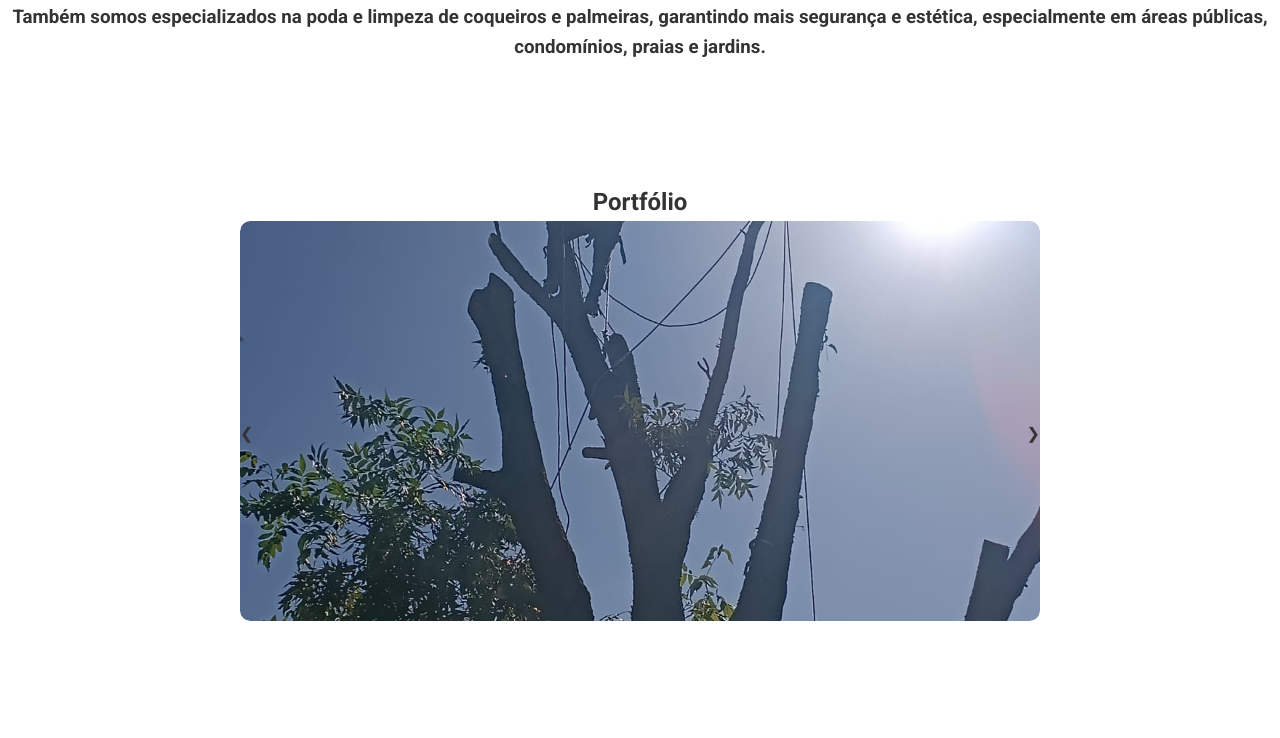
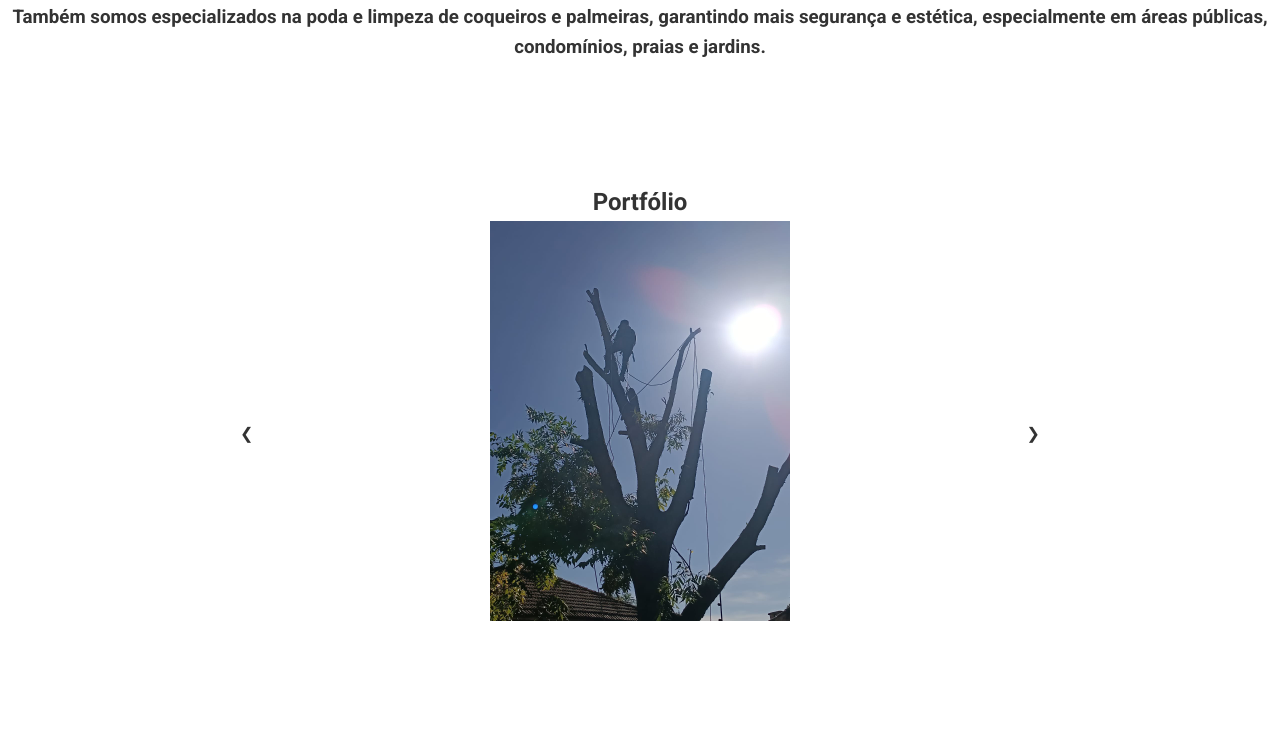
Before and after one commit to Alexecopodas/ecopodas-site, a plain HTML site: page index.html in a window 1280 px wide. Shown: the part 2065-2803 px from the top of the page. Drawn offline with Linux system fonts and the light colour scheme.

Commit message:
Update style.css

```diff
--- a/style.css
+++ b/style.css
@@ -33,7 +33,14 @@ header .container { display:flex; justify-content:space-between; align-items:cen
 .portfolio-section { padding:60px 0; text-align:center; }
 .slider { position:relative; max-width:800px; margin:auto; overflow:hidden; border-radius:10px; }
 .slides { display:flex; }
-.slide { min-width:100%; display:none; max-height:400px; margin:0 auto; object-fit:cover; border-radius:10px; }
+.slide {
+    min-width:100%;
+    display:none;
+    max-height:400px;
+    margin:0 auto;
+    object-fit:contain;  /* mantém a imagem inteira */
+    border-radius:10px;
+}
 .slide.active { display:block; }
 .slider-controls { position:absolute; top:50%; width:100%; display:flex; justify-content:space-between; }
 
@@ -75,5 +82,5 @@ footer { background:#2e7d32; color:#fff; text-align:center; padding:20px; }
 
   /* Ajustes extras para celular */
   .video-gallery video { max-width:280px; }
-  .slide { max-height:250px; }
+  .slide { max-height:250px; object-fit:contain; }
 }
```
